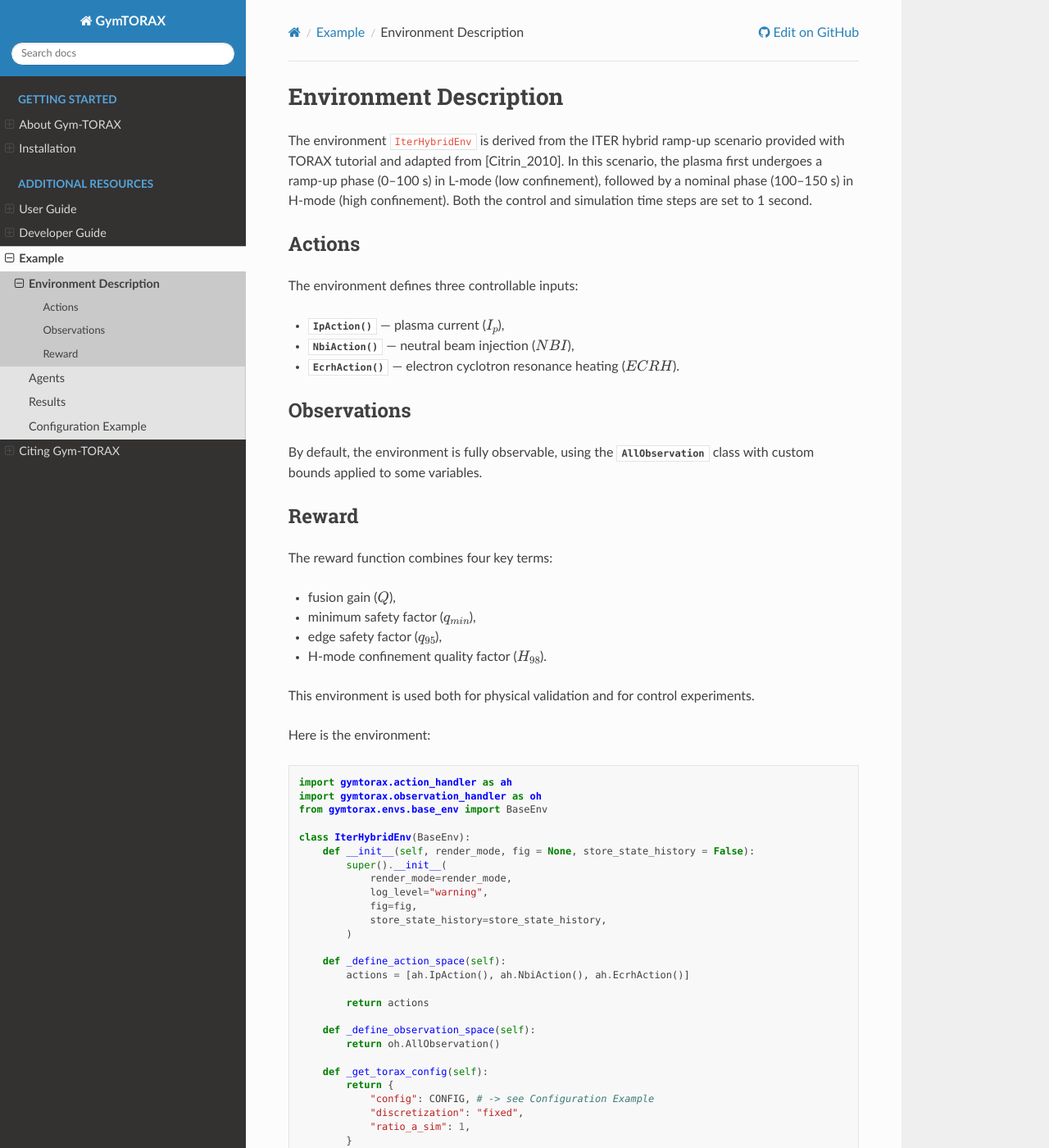
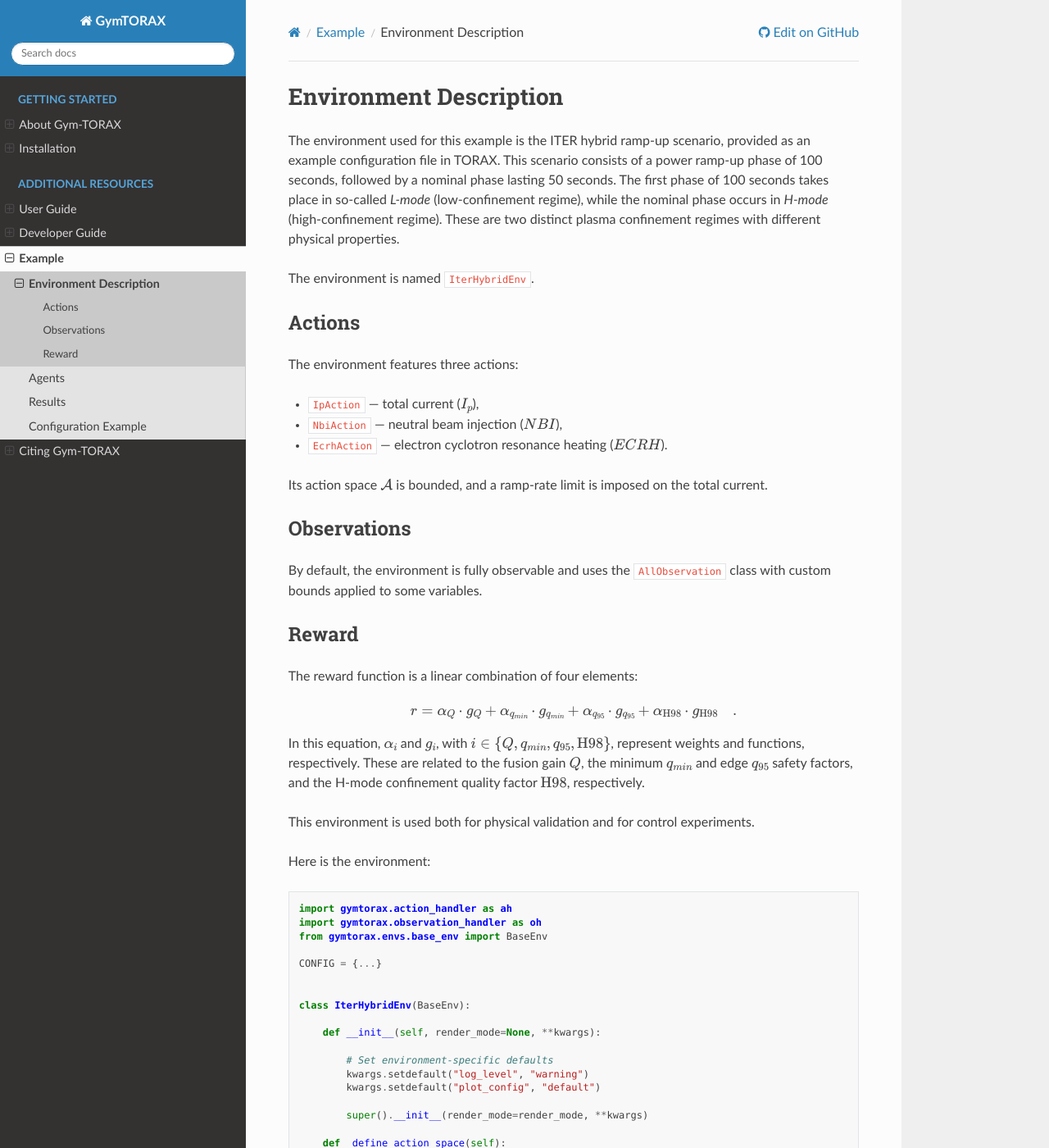
Before and after one commit to antoine-mouchamps/gymtorax, a Sphinx documentation site: the page built from docs/example/iter_env.rst, in a window 1280 px wide and 1400 px high. Shown: the whole window at 82% size. Built offline with Sphinx 7.4.7 and the Read the Docs theme 3.1.0, drawn with Linux system fonts in a browser that asks for light colours; some of the changed text lies outside the part shown.

Commit message:
Update to index and description of the example

```diff
--- a/docs/example/index.rst
+++ b/docs/example/index.rst
@@ -13,7 +13,7 @@
 
 1. :doc:`a description of the environment <iter_env>`,
 
-2. :doc:`the agents and their control strategies <agents>`,
+2. :doc:`the three different policies <policies>`,
 
 3. :doc:`the results obtained <results>`.
 
--- a/docs/example/iter_env.rst
+++ b/docs/example/iter_env.rst
@@ -1,39 +1,41 @@
 Environment Description
 =======================
 
-The environment ``IterHybridEnv`` is derived from the ITER hybrid ramp-up scenario
-provided with TORAX tutorial and adapted from [Citrin_2010]. In this scenario, the plasma
-first undergoes a ramp-up phase (0–100 s) in L-mode (low confinement), followed by
-a nominal phase (100–150 s) in H-mode (high confinement). Both the control and
-simulation time steps are set to 1 second.
+
+The environment used for this example is the ITER hybrid ramp-up scenario, provided as an example configuration file in TORAX. This scenario consists of a power ramp-up phase of 100 seconds, followed by a nominal phase lasting 50 seconds. The first phase of 100 seconds takes place in so-called *L-mode* (low-confinement regime), while the nominal phase occurs in *H-mode* (high-confinement regime). These are two distinct plasma confinement regimes with different physical properties.
+
+The environment is named ``IterHybridEnv``.
 
 Actions
 -------
 
-The environment defines three controllable inputs:
+The environment features three actions:
 
-- :py:class:`IpAction()<gymtorax.action_handler.IpAction>` — plasma current (:math:`I_p`),
-- :py:class:`NbiAction()<gymtorax.action_handler.NbiAction>` — neutral beam injection
+- ``IpAction`` — total current (:math:`I_p`),
+- ``NbiAction`` — neutral beam injection
   (:math:`NBI`),
-- :py:class:`EcrhAction()<gymtorax.action_handler.EcrhAction>` — electron cyclotron
+- ``EcrhAction`` — electron cyclotron
   resonance heating (:math:`ECRH`).
+
+Its action space :math:`\mathcal{A}` is bounded, and a ramp-rate limit is imposed on the total current.
 
 Observations
 ------------
 
-By default, the environment is fully observable, using the
-:py:class:`AllObservation<gymtorax.observation_handler.AllObservation>` class
+By default, the environment is fully observable and uses the ``AllObservation`` class
 with custom bounds applied to some variables.
 
 Reward
 ------
 
-The reward function combines four key terms:
+The reward function is a linear combination of four elements:
 
-- fusion gain (:math:`Q`),
-- minimum safety factor (:math:`q_{min}`),
-- edge safety factor (:math:`q_{95}`),
-- H-mode confinement quality factor (:math:`H_{98}`).
+.. math::
+   \begin{equation}
+   r = \alpha_Q\cdot g_Q + \alpha_{q_{min}}\cdot g_{q_{min}} + \alpha_{q_{95}}\cdot g_{q_{95}} + \alpha_\mathrm{H98}\cdot g_\mathrm{H98}\quad.
+   \end{equation}
+
+In this equation, :math:`\alpha_i` and :math:`g_i`, with :math:`i\in\{Q,q_{min},q_{95},\mathrm{H98}\}`, represent weights and functions, respectively. These are related to the fusion gain :math:`Q`, the minimum :math:`q_{min}` and edge :math:`q_{95}` safety factors, and the H-mode confinement quality factor :math:`\mathrm{H}98`, respectively.
 
 This environment is used both for physical validation and for control experiments.
 
@@ -45,33 +47,47 @@
     import gymtorax.observation_handler as oh
     from gymtorax.envs.base_env import BaseEnv
 
+    CONFIG = {...}
+
+
     class IterHybridEnv(BaseEnv):
-        def __init__(self, render_mode, fig = None, store_state_history = False):
-            super().__init__(
-                render_mode=render_mode,
-                log_level="warning",
-                fig=fig,
-                store_state_history=store_state_history,
-            )
+
+        def __init__(self, render_mode=None, **kwargs):
+
+            # Set environment-specific defaults
+            kwargs.setdefault("log_level", "warning")
+            kwargs.setdefault("plot_config", "default")
+
+            super().__init__(render_mode=render_mode, **kwargs)
 
         def _define_action_space(self):
-            actions = [ah.IpAction(), ah.NbiAction(), ah.EcrhAction()]
+            actions = [
+                IpAction(
+                    max=[15e6],  # 15 MA max plasma current
+                    ramp_rate=[0.2e6],
+                ),  # 0.2 MA/s ramp rate limit
+                NbiAction(
+                    max=[33e6, 1.0, 1.0],  # 33 MW max NBI power
+                ),
+                EcrhAction(
+                    max=[20e6, 1.0, 1.0],  # 20 MW max ECRH power
+                ),
+            ]
 
             return actions
 
         def _define_observation_space(self):
-            return oh.AllObservation()
+            return AllObservation(custom_bounds_file="gymtorax/envs/iter_hybrid.json")
 
         def _get_torax_config(self):
             return {
-                "config": CONFIG, # -> see Configuration Example
+                "config": CONFIG,
                 "discretization": "fixed",
                 "ratio_a_sim": 1,
             }
 
         def _compute_reward(self, state, next_state, action):
-            # Customize weights and sigma as needed
-            weight_list = [2, 1, 2, 1, 1, 1]
+            weight_list = [1, 1, 1, 1]
 
             def _is_H_mode():
                 if (
@@ -83,41 +99,44 @@
                     return False
 
             def _r_fusion_gain():
-                fusion_gain = rw.get_fusion_gain(next_state) / 10  # Normalize to [0, 1]
+                fusion_gain = (
+                    reward.get_fusion_gain(next_state) / 10
+                )  # Normalize with ITER target
                 if _is_H_mode():
                     return fusion_gain
                 else:
                     return 0
 
             def _r_h98():
-                h98 = rw.get_h98(next_state)
+                h98 = reward.get_h98(next_state)
                 if _is_H_mode():
-                    if h98 >= 1:
+                    if h98 <= 1:
+                        return h98
+                    else:
                         return 1
-                    else:
-                        return 0
                 else:
                     return 0
 
             def _r_q_min():
-                q_min = rw.get_q_min(next_state)
+                q_min = reward.get_q_min(next_state)
                 if q_min <= 1:
-                    return 0
+                    return q_min
                 elif q_min > 1:
                     return 1
 
             def _r_q_95():
-                q_95 = rw.get_q95(next_state)
-                if q_95 <= 3:
-                    return 0
+                q_95 = reward.get_q95(next_state)
+                if q_95 / 3 <= 1:
+                    return q_95 / 3
                 else:
                     return 1
 
             # Calculate individual reward components
             r_fusion_gain = weight_list[0] * _r_fusion_gain() / 50
-            r_h98 = weight_list[2] * _r_h98() / 50
-            r_q_min = weight_list[3] * _r_q_min() / 150
-            r_q_95 = weight_list[4] * _r_q_95() / 150
+            r_h98 = weight_list[1] * _r_h98() / 50
+            r_q_min = weight_list[2] * _r_q_min() / 150
+            r_q_95 = weight_list[3] * _r_q_95() / 150
 
             total_reward = r_fusion_gain + r_h98 + r_q_min + r_q_95
+
             return total_reward
```
Also changed, not shown: other parts of docs/example/index.rst (+1 -1 lines), docs/example/policies.rst (renamed from docs/example/agents.rst).
